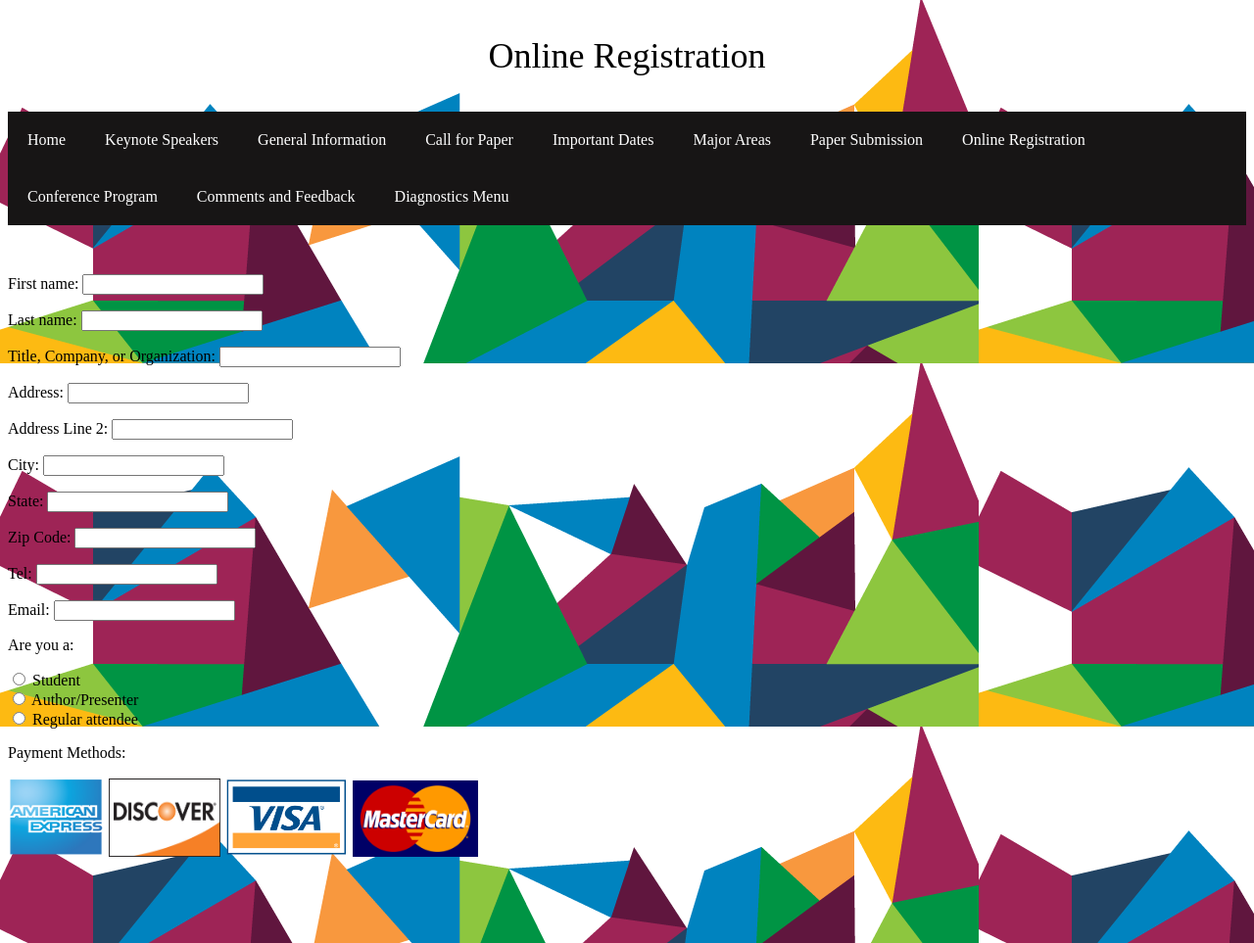
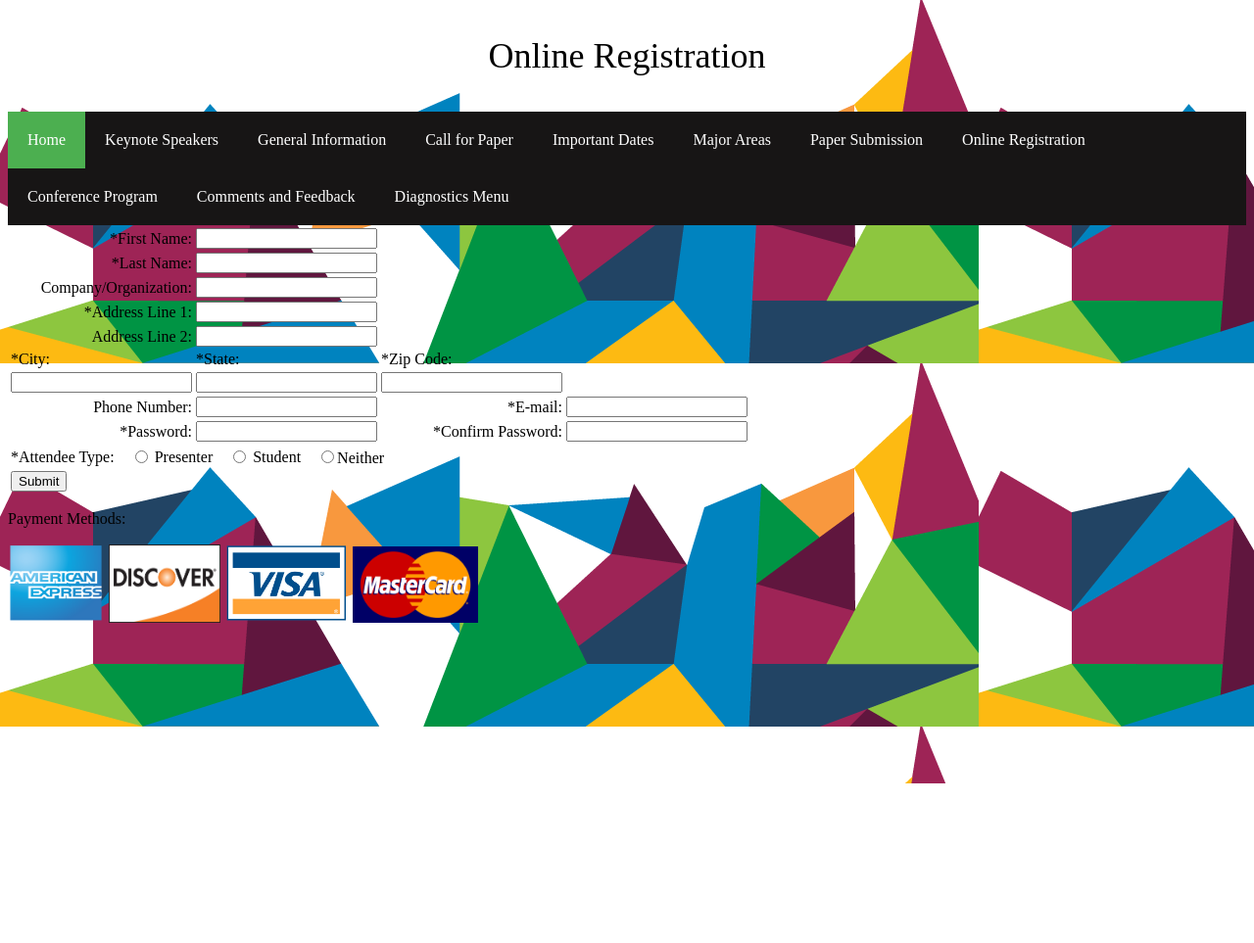
Before and after one commit to leet31/World-Conference-project2, a PHP site: page /onlineregistration.php in a window 1280 px wide. Shown: the whole page at 98% size. After the commit the page ends 800 px from the top, so only its background shows below. Run offline with PHP 8.4, Linux system fonts and the light colour scheme.

Commit message:
new commit

```diff
--- a/public_html/callforpaper.php
+++ b/public_html/callforpaper.php
@@ -8,11 +8,11 @@
 
     <body background="images/2015_AIGA-Design-Month_Website-Footer.png">
 
-        <p style="text-align: center; font-family: Consolas, 'Andale Mono', 'Lucida Console', 'Lucida Sans Typewriter', Monaco, 'Courier New', monospace; font-style: inherit; font-weight: 800; font-size: 24px; color: #DC181B;">Call for Paper</p>
+        <p style="text-align: center; font-family: Consolas, 'Andale Mono', 'Lucida Console', 'Lucida Sans Typewriter', Monaco, 'Courier New', monospace; font-style: inherit; font-weight: bolder; font-size: 36px; color: #DC181B;">Call for Paper</p>
         <?php echo(file_get_contents('.\menu.html')) ?>
         <p>&nbsp;</p>
         <blockquote>
-            <p> <u>Five Areas of Topics Discuss:</u></p>
+            <p> <strong><u>Five Areas of Topics Discuss:</u></strong></p>
             <blockquote>
                 <blockquote>
                     <p>I. Computer Security </p>
--- a/public_html/index.php
+++ b/public_html/index.php
@@ -15,6 +15,7 @@ require './PHP_helper/connectDb.php';
         </p>
         <?php echo(file_get_contents('.\menu.html')) ?>
         <p>&nbsp;</p>
+        <p>&nbsp;</p>
         <?php echo"<p><h1>Hello PHP from Kevin!</h1>"; ?>
     </body>
 
--- a/public_html/onlineregistration.php
+++ b/public_html/onlineregistration.php
@@ -9,61 +9,63 @@
     <body background="images/2015_AIGA-Design-Month_Website-Footer.png">
         <p style="text-align: center; font-size: 36px;">Online Registration</p>
         <?php echo(file_get_contents('.\menu.html')) ?>
-        <p>&nbsp;</p>
-        <p>
-            <label for="textfield">First name:</label>
-            <input type="text" name="textfield" id="textfield">
-        </p>
-        <p>
-            <label for="textfield2">Last name:</label>
-            <input type="text" name="textfield2" id="textfield2">
-        </p>
-        <p>
-            <label for="textfield3">Title, Company, or Organization:</label>
-            <input type="text" name="textfield3" id="textfield3">
-        </p>
-        <p>
-            <label for="textfield4">Address:</label>
-            <input type="text" name="textfield4" id="textfield4">
-        </p>
-        <p>
-            <label for="address2">Address Line 2:</label>
-            <input type="text" name="address2" id="textfield4">
-        </p>
-        <p>
-            <label for="city">City:</label>
-            <input type="text" name="city" id="textfield4">
-        </p>
-        <p>
-            <label for="state">State:</label>
-            <input type="text" name="state" id="textfield4">
-        </p>
-        <p>
-            <label for="zipcode">Zip Code:</label>
-            <input type="text" name="zipcode" id="textfield4">
-        </p>
-        <p>
-            <label for="tel">Tel:</label>
-            <input type="tel" name="tel" id="tel">
-        </p>
-        <p>
-            <label for="email">Email:</label>
-            <input type="email" name="email" id="email">
-        </p>
-        <p>Are you a:</p>
-        <p>
-            <label>
-                <input type="radio" name="Student " value="radio" id="Student_0">
-                Student</label>
-            <br>
-            <label>
-                <input type="radio" name="Student " value="radio" id="Student_1">
-                Author/Presenter </label>
-            <br>
-            <label>
-                <input type="radio" name="Student " value="radio" id="Student_2">
-                Regular attendee</label>
-        </p>
+
+         <form name="regForm action=" action="#" method="POST">
+                <table>
+                    <tr>
+                        <td  align="right">*First Name:</td>
+                        <td><input name="firstName" id="firstName" type="text" </td>
+                    </tr>
+                    <tr>
+                        <td align="right">*Last Name:</td>
+                        <td><input name="lastName" id="lastName" type="text"></td>
+                    </tr>
+                    <tr>
+                        <td align="right">Company/Organization:</td>
+                        <td><input name="compOrg" id="compOrg" type="text"></td>
+                    </tr>
+                    <tr>
+                        <td align="right">*Address Line 1:</td>
+                        <td><input name="address1" id="address1" type="text"></td>
+                    </tr>
+                    <tr>
+                        <td align="right">Address Line 2:</td>
+                        <td><input name="address2" id="address2" type="text"></td>
+                    </tr>
+                    <tr>
+                        <td>*City:</td>
+                        <td>*State:</td>
+                        <td>*Zip Code:</td>
+                    </tr>
+                    <tr>
+                        <td><input name="city" id="city" type="text"></td>
+                        <td><input name="state" id="state" type="text"></td>
+                        <td><input name="zipCode" id="zipCode" type="text" pattern="[0-9]{5}" ></td>
+                    </tr>
+                    <tr>
+                        <td align="right">Phone Number:</td>
+                        <td><input name="phone" id="phone" type="text" pattern="(?:\(\d{3}\)|\d{3})[- ]?\d{3}[- ]?\d{4}"></td>
+                        <td align="right">*E-mail:</td>
+                        <td><input name="email" id="email" type="email"></td>
+                    </tr>
+                    <tr>
+                        <td align="right">*Password:</td>
+                        <td><input name="password" id="password" type="password"></td>
+                        <td align="right">*Confirm Password:</td>
+                        <td><input name="password2" id="password2" type="password"></td>
+                    </tr>
+                </table>
+                <table>
+                    <tr>
+                        <td>*Attendee Type: &nbsp;&nbsp;</td>
+                        <td align="right"><input name="attendeeType" id="rbAtPresenter" type="radio"></td><td>Presenter &nbsp;&nbsp;</td>
+                        <td align="right"><input name="attendeeType" id="rbAtStudent" type="radio"></td><td>Student &nbsp;&nbsp;</td>
+                        <td align="right"><input name="attendeeType" id="rbAtNa" type="radio">Neither</td>
+                    </tr>
+                    <tr><td><input type="submit" name="btnRegisterSubmit" value="Submit"></td></tr>
+
+                </table>
+            </form>
         <p>Payment Methods: </p>
         <p><img src="images/american express.png" width="99" height="81" alt=""/>  <img src="images/discover.jpg" width="114" height="80" alt=""/>  <img src="images/visa.png" width="127" height="81" alt=""/> <img src="images/mastercard.gif" width="128" height="78" alt=""/><br>
         </p>
--- a/public_html/papersubmission.php
+++ b/public_html/papersubmission.php
@@ -7,7 +7,7 @@
 
     </head>
 
-    <body background="images/2015_AIGA-Design-Month_Website-Footer.png" style="text-align: center; font-size: xx-large;">
+    <body background="images/2015_AIGA-Design-Month_Website-Footer.png" style="text-align: center; font-size: large;">
         <?php echo(file_get_contents('.\menu.html')) ?>
         UNDER Construction........
     </body>
--- a/public_html/styles.css
+++ b/public_html/styles.css
@@ -4,7 +4,6 @@ ul {
     padding: 0;
     overflow: hidden;
     background-color: #171515;
-
 }
 li  {
     float: left;
@@ -17,7 +16,10 @@ li a, .dropbtn {
     padding: 20px;
     text-decoration: none;
 }
-
+li a.active {
+    background-color: #4CAF50;
+    color: white;
+}
 li a:hover, .dropdown:hover .dropbtn {
     background-color: red;
 }
```
Also changed, not shown: public_html/conferencefee.php (+4 -4 lines).
